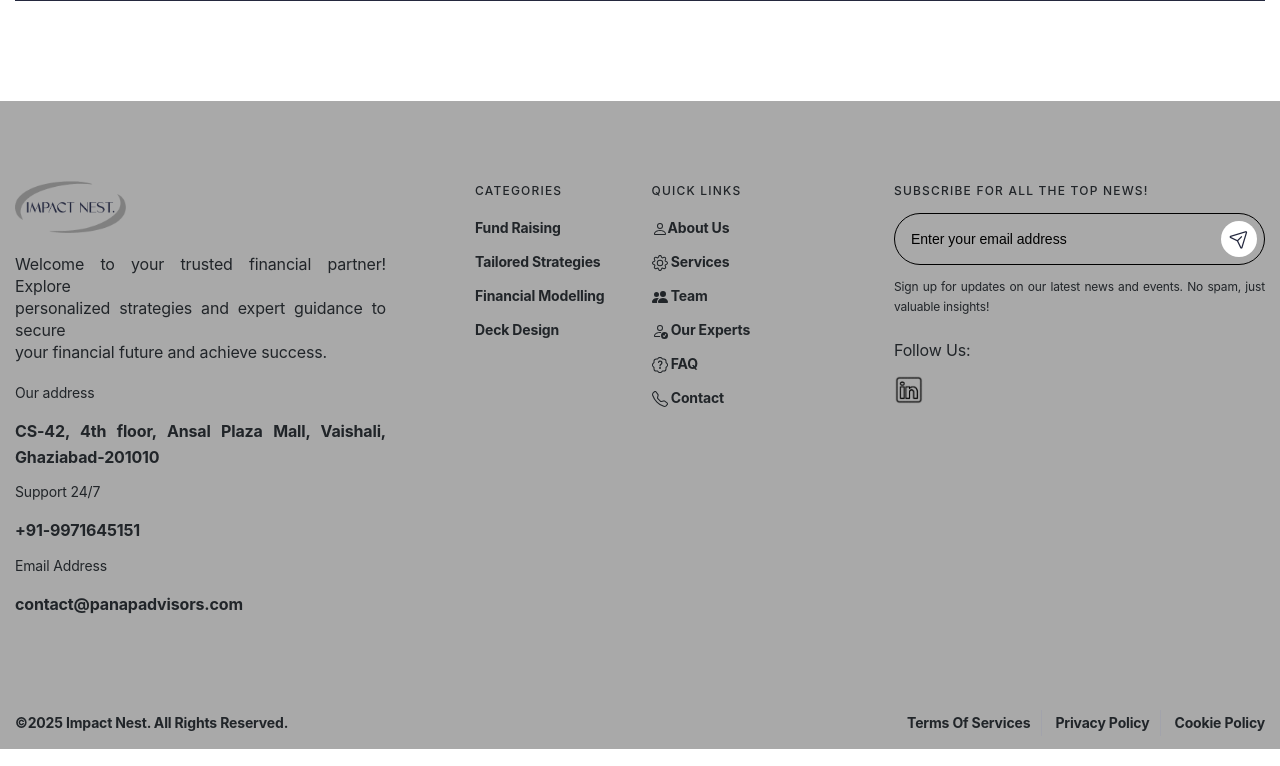
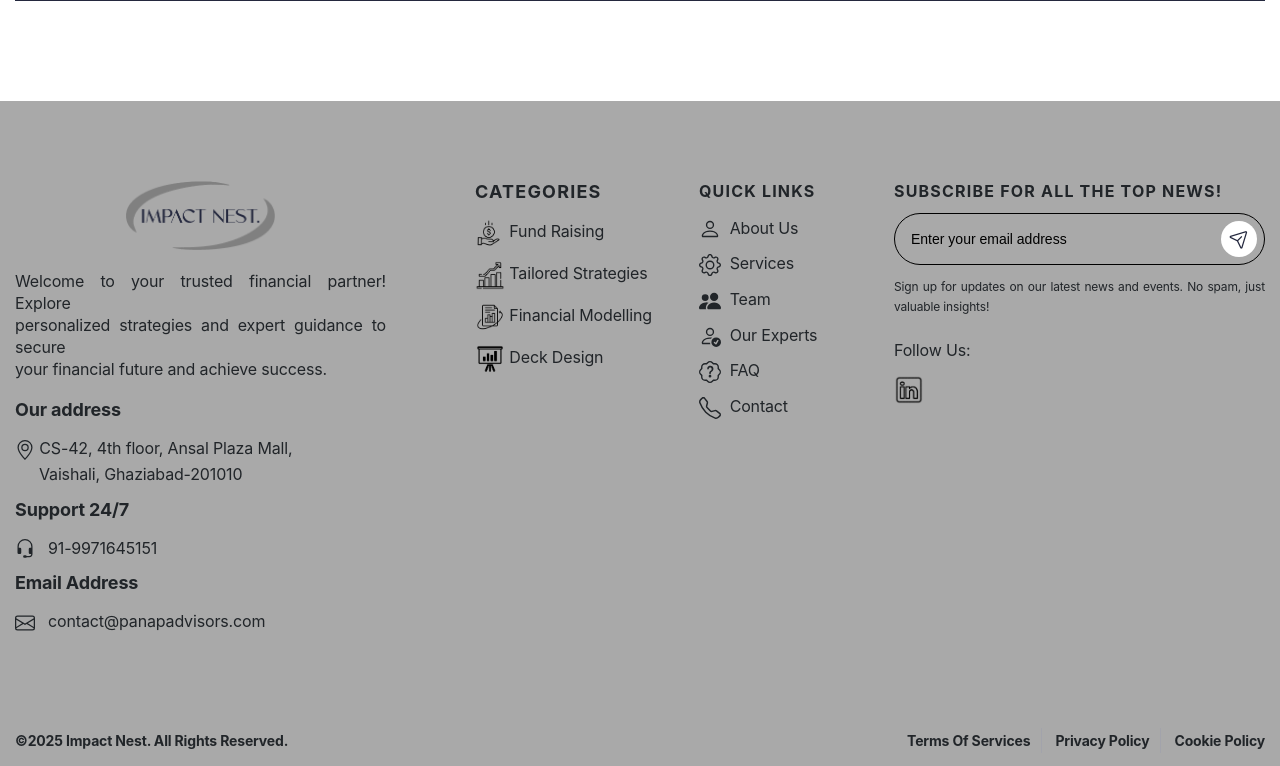
Before and after one commit to harry247302/fundraise, a PHP site: page /index.php in a window 1280 px wide. Shown: the part 5055-5821 px from the top of the page. Run offline with PHP 8.4, Linux system fonts and the light colour scheme; some libraries are stand-ins or nearby versions; some web fonts are replaced.

Commit message:
footer major changes

```diff
--- a/includes/footer.php
+++ b/includes/footer.php
@@ -5,8 +5,8 @@
                 <div class="footer-top">
                     <div class="footer-left">
                         <div class="logo-footer">
-                            <a href="/" class="logo">
-                                <img src="image/logo/logo.png" class="rounded d-block img-fluid" style="width: 30%;"
+                            <a href="/" class="logo" style="display: flex; align-items: center; justify-content: center;">
+                                <img src="image/logo/logo.png" class="rounded d-block img-fluid" style="width: 40%;"
                                     alt="">
                             </a>
                         </div>
@@ -17,86 +17,112 @@
                         </div>
                         <div class="contact-footer">
                             <div class="address contact-top contact-footer-content">
-                                <p class="caption-2 text-body" style="font-size:14px">
+                                <p class="caption-2 text-body" style="font-size:18px; font-weight: bold;">
                                     Our address
                                 </p>
-                                <a href="#" class="text-body" style="font-weight: bolder;">CS-42, 4th floor, Ansal Plaza Mall, Vaishali, Ghaziabad-201010</a>
+
+                                <a href="#" class="text-body" style="font-weight: normal;">
+                                    <div>
+                                        <svg xmlns="http://www.w3.org/2000/svg" width="20" height="20" fill="currentColor" class="bi bi-geo-alt" viewBox="0 0 16 16">
+                                            <path d="M12.166 8.94c-.524 1.062-1.234 2.12-1.96 3.07A32 32 0 0 1 8 14.58a32 32 0 0 1-2.206-2.57c-.726-.95-1.436-2.008-1.96-3.07C3.304 7.867 3 6.862 3 6a5 5 0 0 1 10 0c0 .862-.305 1.867-.834 2.94M8 16s6-5.686 6-10A6 6 0 0 0 2 6c0 4.314 6 10 6 10" />
+                                            <path d="M8 8a2 2 0 1 1 0-4 2 2 0 0 1 0 4m0 1a3 3 0 1 0 0-6 3 3 0 0 0 0 6" />
+                                        </svg>
+                                        CS-42, 4th floor, Ansal Plaza Mall,
+                                        <div style="margin-left: 24px !important;">
+                                            Vaishali, Ghaziabad-201010
+                                        </div>
+                                    </div>
+                                </a>
                             </div>
                             <div class="contact-bottom">
                                 <div class="contact-footer-content">
-                                    <p class="caption-2 text-body" style="font-size:14px">
+                                    <p class="caption-2 text-body" style="font-size:18px; font-weight: bold;">
                                         Support 24/7
                                     </p>
-                                    <a href="#" class="text-body" style="font-weight: bolder;">+91-9971645151</a>
+                                    <a href="#" class="text-body" style="font-weight: normal;"><svg xmlns="http://www.w3.org/2000/svg" width="20" height="20" fill="currentColor" class="bi bi-headset" viewBox="0 0 16 16">
+                                            <path d="M8 1a5 5 0 0 0-5 5v1h1a1 1 0 0 1 1 1v3a1 1 0 0 1-1 1H3a1 1 0 0 1-1-1V6a6 6 0 1 1 12 0v6a2.5 2.5 0 0 1-2.5 2.5H9.366a1 1 0 0 1-.866.5h-1a1 1 0 1 1 0-2h1a1 1 0 0 1 .866.5H11.5A1.5 1.5 0 0 0 13 12h-1a1 1 0 0 1-1-1V8a1 1 0 0 1 1-1h1V6a5 5 0 0 0-5-5" />
+                                        </svg>&nbsp;&nbsp; 91-9971645151</a>
                                 </div>
                                 <div class="contact-footer-content">
-                                    <p class="caption-2 text-body" style="font-size:14px">
+                                    <p class="caption-2 text-body" style="font-size:18px; font-weight: bold;">
                                         Email Address
                                     </p>
-                                    <a href="#" class="text-body" style="font-weight: bolder;">contact@panapadvisors.com</a>
+                                    <a href="#" class="text-body" style="font-weight: normal;"><svg xmlns="http://www.w3.org/2000/svg" width="20" height="20" fill="currentColor" class="bi bi-envelope" viewBox="0 0 16 16">
+                                            <path d="M0 4a2 2 0 0 1 2-2h12a2 2 0 0 1 2 2v8a2 2 0 0 1-2 2H2a2 2 0 0 1-2-2zm2-1a1 1 0 0 0-1 1v.217l7 4.2 7-4.2V4a1 1 0 0 0-1-1zm13 2.383-4.708 2.825L15 11.105zm-.034 6.876-5.64-3.471L8 9.583l-1.326-.795-5.64 3.47A1 1 0 0 0 2 13h12a1 1 0 0 0 .966-.741M1 11.105l4.708-2.897L1 5.383z" />
+                                        </svg>&nbsp;&nbsp; contact@panapadvisors.com</a>
                                 </div>
                             </div>
                         </div>
                     </div>
                     <div class="footer-center">
                         <div class="footer-content our-services footer-col-block">
-                            <div class="title-mobile label text-btn-uppercase text-body">
+                            <div class="title-mobile label text-btn-uppercase text-body" style="font-size: 18px !important; font-weight: bold !important;">
                                 Categories
                                 <i class="icon-arrow-51"></i>
                             </div>
                             <div class="tf-collapse-content" style="display: unset;">
                                 <ul>
                                     <li class="support-item-footer caption-1"><a href="our-services-1.php"
-                                            class="text-body">Fund Raising</a></li>
+                                            class="text-body" style="font-size: 16px !important; font-weight: normal !important;">
+                                            <img style="width: 30px; height: 30px; color:black" src="../image/icon/logo/04.png" alt="fund raising">
+                                            Fund Raising</a></li>
                                     <li class="support-item-footer caption-1"><a href="tailored-strategies.php"
-                                            class="text-body">Tailored Strategies
+                                            class="text-body" style="font-size: 16px !important; font-weight: normal !important;">
+                                            <img style="width: 30px; height: 30px; color:black" src="../image/icon/logo/03.png" alt="tailored strategies">
+                                            Tailored Strategies
                                         </a></li>
                                     <li class="support-item-footer caption-1"><a href="/financial-modelling.php"
-                                            class="text-body">Financial Modelling </a></li>
+                                            class="text-body" style="font-size: 16px !important; font-weight: normal !important;">
+                                            <img style="width: 30px; height: 30px; color:black" src="../image/icon/logo/02.png" alt="financial modelling">
+                                            Financial Modelling
+                                        </a></li>
                                     <li class="support-item-footer caption-1"><a href="/Investor-pitch-desck-design.php"
-                                            class="text-body">Deck Design</a></li>
+                                            class="text-body" style="font-size: 16px !important; font-weight: normal !important;">
+                                            <img style="width: 30px; height: 30px; color:black" src="../image/icon/logo/01.png" alt="deck design">
+                                            Deck Design
+                                        </a></li>
 
                                 </ul>
                             </div>
                         </div>
                         <div class="footer-content our-services footer-col-block">
-                            <div class="title-mobile label text-btn-uppercase text-body">
+                            <div class="title-mobile label text-btn-uppercase text-body" style="font-size: 16px !important; font-weight: bold !important;">
                                 Quick Links
                                 <i class="icon-arrow-51"></i>
                             </div>
                             <div class="tf-collapse-content" style="display: unset;">
                                 <ul>
-                                    <li class="support-item-footer caption-1"><a href="about-us.php"
-                                            class="text-body"><svg xmlns="http://www.w3.org/2000/svg" width="16"
-                                                height="16" fill="currentColor" class="bi bi-person"
+                                    <li class="support-item-footer caption-1" style="font-size: 16px !important; font-weight: normal !important;"><a href="about-us.php"
+                                            class="text-body"><svg xmlns="http://www.w3.org/2000/svg" width="22"
+                                                height="22" fill="currentColor" class="bi bi-person"
                                                 viewBox="0 0 16 16">
                                                 <path
                                                     d="M8 8a3 3 0 1 0 0-6 3 3 0 0 0 0 6m2-3a2 2 0 1 1-4 0 2 2 0 0 1 4 0m4 8c0 1-1 1-1 1H3s-1 0-1-1 1-4 6-4 6 3 6 4m-1-.004c-.001-.246-.154-.986-.832-1.664C11.516 10.68 10.289 10 8 10s-3.516.68-4.168 1.332c-.678.678-.83 1.418-.832 1.664z" />
-                                            </svg>About Us</a></li>
-                                    <li class="support-item-footer caption-1"><a href="our-services-1.php"
-                                            class="text-body"><svg xmlns="http://www.w3.org/2000/svg" width="16"
-                                                height="16" fill="currentColor" class="bi bi-gear" viewBox="0 0 16 16">
+                                            </svg>&nbsp; About Us</a></li>
+                                    <li class="support-item-footer caption-1" style="font-size: 16px !important; font-weight: normal !important;"><a href="our-services-1.php"
+                                            class="text-body"><svg xmlns="http://www.w3.org/2000/svg" width="22"
+                                                height="22" fill="currentColor" class="bi bi-gear" viewBox="0 0 16 16">
                                                 <path
                                                     d="M8 4.754a3.246 3.246 0 1 0 0 6.492 3.246 3.246 0 0 0 0-6.492M5.754 8a2.246 2.246 0 1 1 4.492 0 2.246 2.246 0 0 1-4.492 0" />
                                                 <path
                                                     d="M9.796 1.343c-.527-1.79-3.065-1.79-3.592 0l-.094.319a.873.873 0 0 1-1.255.52l-.292-.16c-1.64-.892-3.433.902-2.54 2.541l.159.292a.873.873 0 0 1-.52 1.255l-.319.094c-1.79.527-1.79 3.065 0 3.592l.319.094a.873.873 0 0 1 .52 1.255l-.16.292c-.892 1.64.901 3.434 2.541 2.54l.292-.159a.873.873 0 0 1 1.255.52l.094.319c.527 1.79 3.065 1.79 3.592 0l.094-.319a.873.873 0 0 1 1.255-.52l.292.16c1.64.893 3.434-.902 2.54-2.541l-.159-.292a.873.873 0 0 1 .52-1.255l.319-.094c1.79-.527 1.79-3.065 0-3.592l-.319-.094a.873.873 0 0 1-.52-1.255l.16-.292c.893-1.64-.902-3.433-2.541-2.54l-.292.159a.873.873 0 0 1-1.255-.52zm-2.633.283c.246-.835 1.428-.835 1.674 0l.094.319a1.873 1.873 0 0 0 2.693 1.115l.291-.16c.764-.415 1.6.42 1.184 1.185l-.159.292a1.873 1.873 0 0 0 1.116 2.692l.318.094c.835.246.835 1.428 0 1.674l-.319.094a1.873 1.873 0 0 0-1.115 2.693l.16.291c.415.764-.42 1.6-1.185 1.184l-.291-.159a1.873 1.873 0 0 0-2.693 1.116l-.094.318c-.246.835-1.428.835-1.674 0l-.094-.319a1.873 1.873 0 0 0-2.692-1.115l-.292.16c-.764.415-1.6-.42-1.184-1.185l.159-.291A1.873 1.873 0 0 0 1.945 8.93l-.319-.094c-.835-.246-.835-1.428 0-1.674l.319-.094A1.873 1.873 0 0 0 3.06 4.377l-.16-.292c-.415-.764.42-1.6 1.185-1.184l.292.159a1.873 1.873 0 0 0 2.692-1.115z" />
                                             </svg>
 
-                                            Services
+                                            &nbsp;Services
                                         </a>
                                     </li>
-                                    <li class="support-item-footer caption-1"><a href="our-teams-industry.php"
-                                            class="text-body"> <svg xmlns="http://www.w3.org/2000/svg" width="16"
-                                                height="16" fill="currentColor" class="bi bi-people-fill"
+                                    <li class="support-item-footer caption-1" style="font-size: 16px !important; font-weight: normal !important;"><a href="our-teams-industry.php"
+                                            class="text-body"> <svg xmlns="http://www.w3.org/2000/svg" width="22"
+                                                height="22" fill="currentColor" class="bi bi-people-fill"
                                                 viewBox="0 0 16 16">
                                                 <path
                                                     d="M7 14s-1 0-1-1 1-4 5-4 5 3 5 4-1 1-1 1zm4-6a3 3 0 1 0 0-6 3 3 0 0 0 0 6m-5.784 6A2.24 2.24 0 0 1 5 13c0-1.355.68-2.75 1.936-3.72A6.3 6.3 0 0 0 5 9c-4 0-5 3-5 4s1 1 1 1zM4.5 8a2.5 2.5 0 1 0 0-5 2.5 2.5 0 0 0 0 5" />
                                             </svg>
 
-                                            Team</a></li>
-                                    <li class="support-item-footer caption-1"><a href="our-expert.php"
-                                            class="text-body"><svg xmlns="http://www.w3.org/2000/svg" width="16"
-                                                height="16" fill="currentColor" class="bi bi-person-check"
+                                            &nbsp;Team</a></li>
+                                    <li class="support-item-footer caption-1" style="font-size: 16px !important; font-weight: normal !important;"><a href="our-expert.php"
+                                            class="text-body"><svg xmlns="http://www.w3.org/2000/svg" width="22"
+                                                height="22" fill="currentColor" class="bi bi-person-check"
                                                 viewBox="0 0 16 16">
                                                 <path
                                                     d="M12.5 16a3.5 3.5 0 1 0 0-7 3.5 3.5 0 0 0 0 7m1.679-4.493-1.335 2.226a.75.75 0 0 1-1.174.144l-.774-.773a.5.5 0 0 1 .708-.708l.547.548 1.17-1.951a.5.5 0 1 1 .858.514M11 5a3 3 0 1 1-6 0 3 3 0 0 1 6 0M8 7a2 2 0 1 0 0-4 2 2 0 0 0 0 4" />
@@ -104,10 +130,10 @@
                                                     d="M8.256 14a4.5 4.5 0 0 1-.229-1.004H3c.001-.246.154-.986.832-1.664C4.484 10.68 5.711 10 8 10q.39 0 .74.025c.226-.341.496-.65.804-.918Q8.844 9.002 8 9c-5 0-6 3-6 4s1 1 1 1z" />
                                             </svg>
 
-                                            Our Experts</a>
+                                            &nbsp;Our Experts</a>
                                     </li>
-                                    <li class="support-item-footer caption-1"><a href="faq.php" class="text-body">
-                                            <svg xmlns="http://www.w3.org/2000/svg" width="16" height="16"
+                                    <li class="support-item-footer caption-1" style="font-size: 16px !important; font-weight: normal !important;"><a href="faq.php" class="text-body">
+                                            <svg xmlns="http://www.w3.org/2000/svg" width="22" height="22"
                                                 fill="currentColor" class="bi bi-patch-question" viewBox="0 0 16 16">
                                                 <path
                                                     d="M8.05 9.6c.336 0 .504-.24.554-.627.04-.534.198-.815.847-1.26.673-.475 1.049-1.09 1.049-1.986 0-1.325-.92-2.227-2.262-2.227-1.02 0-1.792.492-2.1 1.29A1.7 1.7 0 0 0 6 5.48c0 .393.203.64.545.64.272 0 .455-.147.564-.51.158-.592.525-.915 1.074-.915.61 0 1.03.446 1.03 1.084 0 .563-.208.885-.822 1.325-.619.433-.926.914-.926 1.64v.111c0 .428.208.745.585.745" />
@@ -116,16 +142,16 @@
                                                 <path d="M7.001 11a1 1 0 1 1 2 0 1 1 0 0 1-2 0" />
                                             </svg>
 
-                                            FAQ</a></li>
-                                    <li class="support-item-footer caption-1"><a href="contact-us.php"
-                                            class="text-body"><svg xmlns="http://www.w3.org/2000/svg" width="16"
-                                                height="16" fill="currentColor" class="bi bi-telephone"
+                                            &nbsp;FAQ</a></li>
+                                    <li class="support-item-footer caption-1" style="font-size: 16px !important; font-weight: normal !important;"><a href="contact-us.php"
+                                            class="text-body"><svg xmlns="http://www.w3.org/2000/svg" width="22"
+                                                height="22" fill="currentColor" class="bi bi-telephone"
                                                 viewBox="0 0 16 16">
                                                 <path
                                                     d="M3.654 1.328a.678.678 0 0 0-1.015-.063L1.605 2.3c-.483.484-.661 1.169-.45 1.77a17.6 17.6 0 0 0 4.168 6.608 17.6 17.6 0 0 0 6.608 4.168c.601.211 1.286.033 1.77-.45l1.034-1.034a.678.678 0 0 0-.063-1.015l-2.307-1.794a.68.68 0 0 0-.58-.122l-2.19.547a1.75 1.75 0 0 1-1.657-.459L5.482 8.062a1.75 1.75 0 0 1-.46-1.657l.548-2.19a.68.68 0 0 0-.122-.58zM1.884.511a1.745 1.745 0 0 1 2.612.163L6.29 2.98c.329.423.445.974.315 1.494l-.547 2.19a.68.68 0 0 0 .178.643l2.457 2.457a.68.68 0 0 0 .644.178l2.189-.547a1.75 1.75 0 0 1 1.494.315l2.306 1.794c.829.645.905 1.87.163 2.611l-1.034 1.034c-.74.74-1.846 1.065-2.877.702a18.6 18.6 0 0 1-7.01-4.42 18.6 18.6 0 0 1-4.42-7.009c-.362-1.03-.037-2.137.703-2.877z" />
                                             </svg>
 
-                                            Contact</a>
+                                            &nbsp;Contact</a>
                                     </li>
                                 </ul>
                             </div>
@@ -133,7 +159,7 @@
                     </div>
                     <div class="footer-right">
                         <div class="footer-subscribe">
-                            <div class="label text-btn-uppercase text-body">
+                            <div class="label text-btn-uppercase text-body" style="font-size: 16px !important; font-weight: bold !important;">
                                 Subscribe for all the top news!
                             </div>
                             <fieldset>
@@ -154,7 +180,7 @@
                                     <a href="https://www.linkedin.com/company/impact-nest">
                                         <div class="" style="width: 30px !important;">
                                             <!-- <i class="icon-linkedin"></i> -->
-                                             <img src="image/icon/Linkedin-Black.png" alt="linkedin">
+                                            <img src="image/icon/Linkedin-Black.png" alt="linkedin">
                                         </div>
                                     </a>
                                 </li>
```
Also changed, not shown: image/icon/logo/01.png (added), image/icon/logo/02.png (added), image/icon/logo/03.png (added), image/icon/logo/04.png (added).
